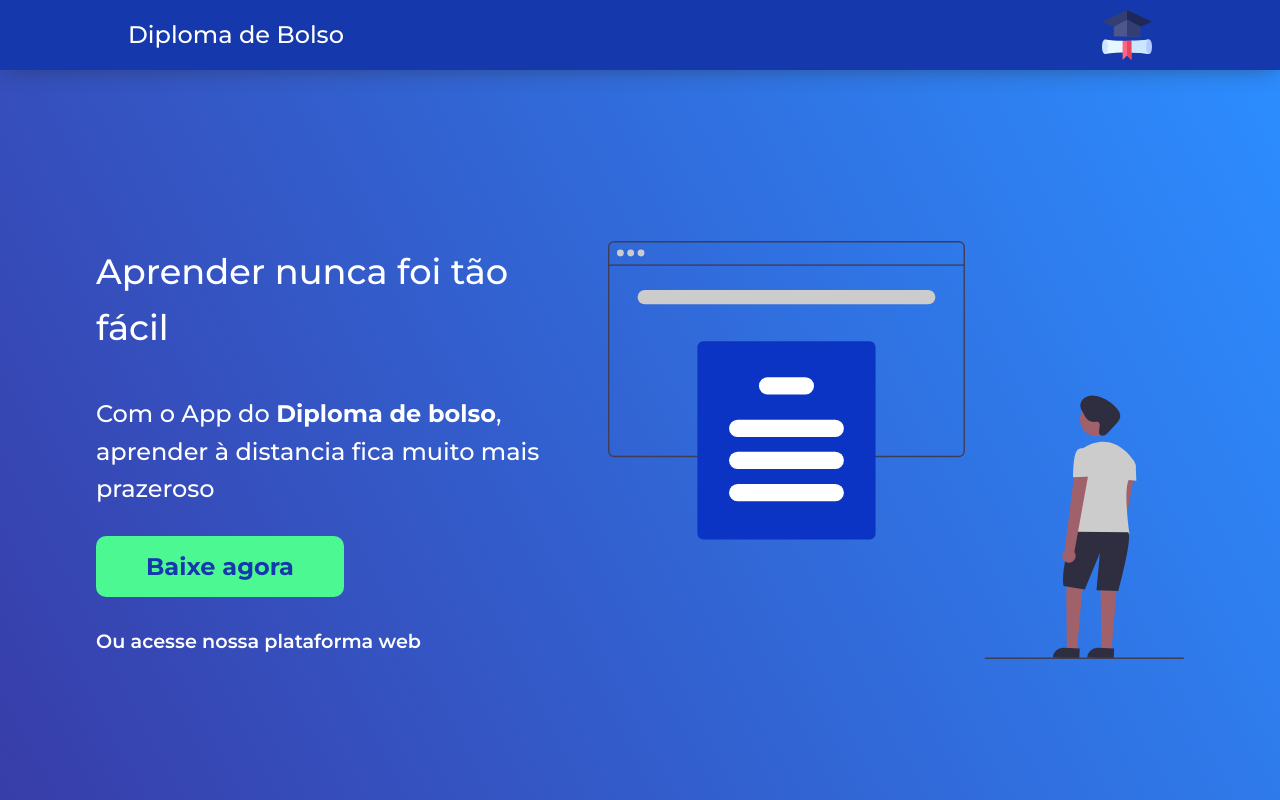
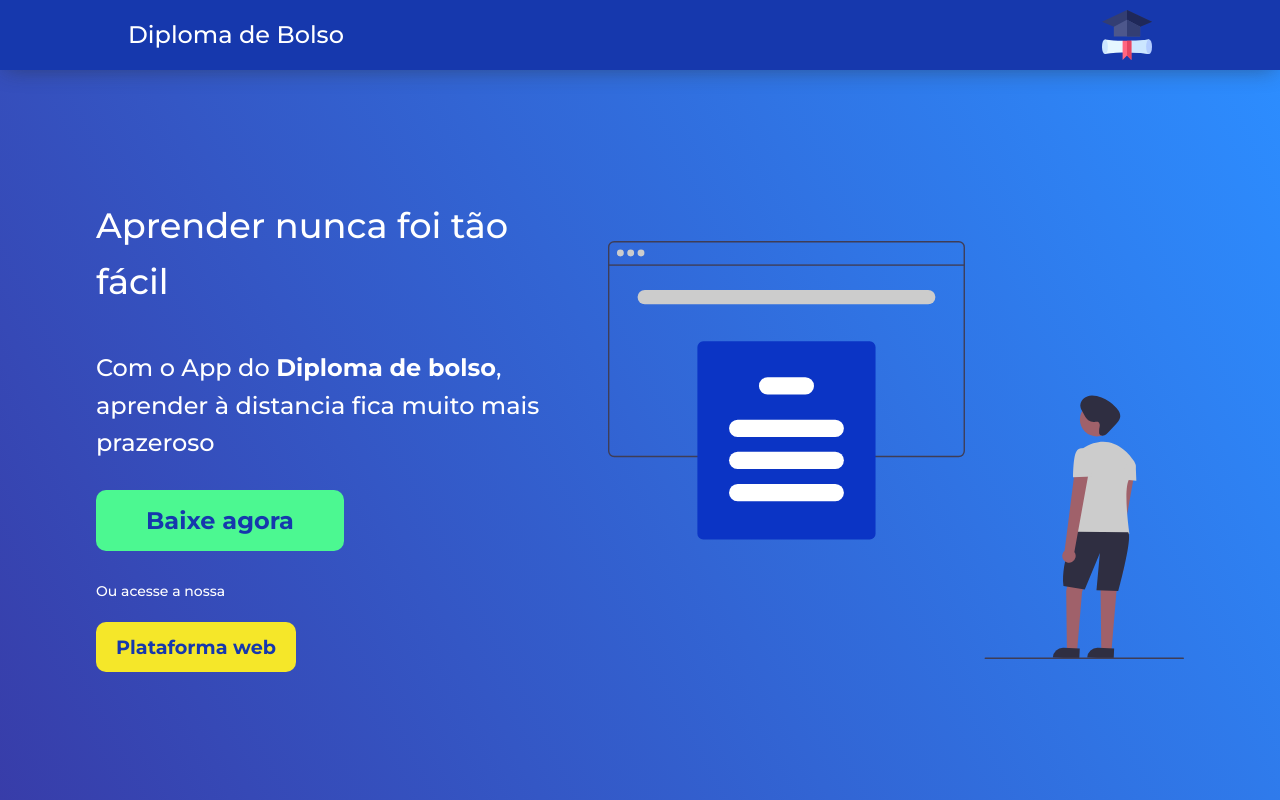
Before and after one commit to ConradoLuiz/hackathon-bndes, a React (Create React App) app in the folder diploma-de-bolso-web/: page / in a window 1280 px wide. Shown: the top 800 px of the page. Built offline with nearby package versions, Linux system fonts and the light colour scheme.

Commit message:
modified link

```diff
--- a/diploma-de-bolso-web/src/pages/Home/home.module.scss
+++ b/diploma-de-bolso-web/src/pages/Home/home.module.scss
@@ -42,17 +42,26 @@
         }
       }
 
+      p {
+        color: #fff;
+        font-weight: 500;
+        margin: 40px 0 0 0;
+      }
+
       .webApp {
         display: block;
-        color: #fff;
+        color: #1638ad;
         font-size: 1.2rem;
-        font-weight: 600;
-        margin: 40px 0 0 0;
-
+        font-weight: 700;
+        margin: 20px 0 30px 0;
+        background-color: #f5e729;
         transition: filter 0.2s;
-
+        text-align: center;
+        padding: 10px;
+        width: 200px;
+        border-radius: 10px;
         &:hover {
-          filter: opacity(0.8);
+          filter: brightness(1.2);
           text-decoration: underline;
         }
       }
--- a/diploma-de-bolso-web/src/pages/Home/index.js
+++ b/diploma-de-bolso-web/src/pages/Home/index.js
@@ -35,8 +35,9 @@ export function Home() {
           >
             Baixe agora
           </Link>
+          <p>Ou acesse a nossa</p>
           <Link to="/licoes" className={styles.webApp}>
-            Ou acesse nossa plataforma web
+            Plataforma web
           </Link>
         </div>
         <div
```
